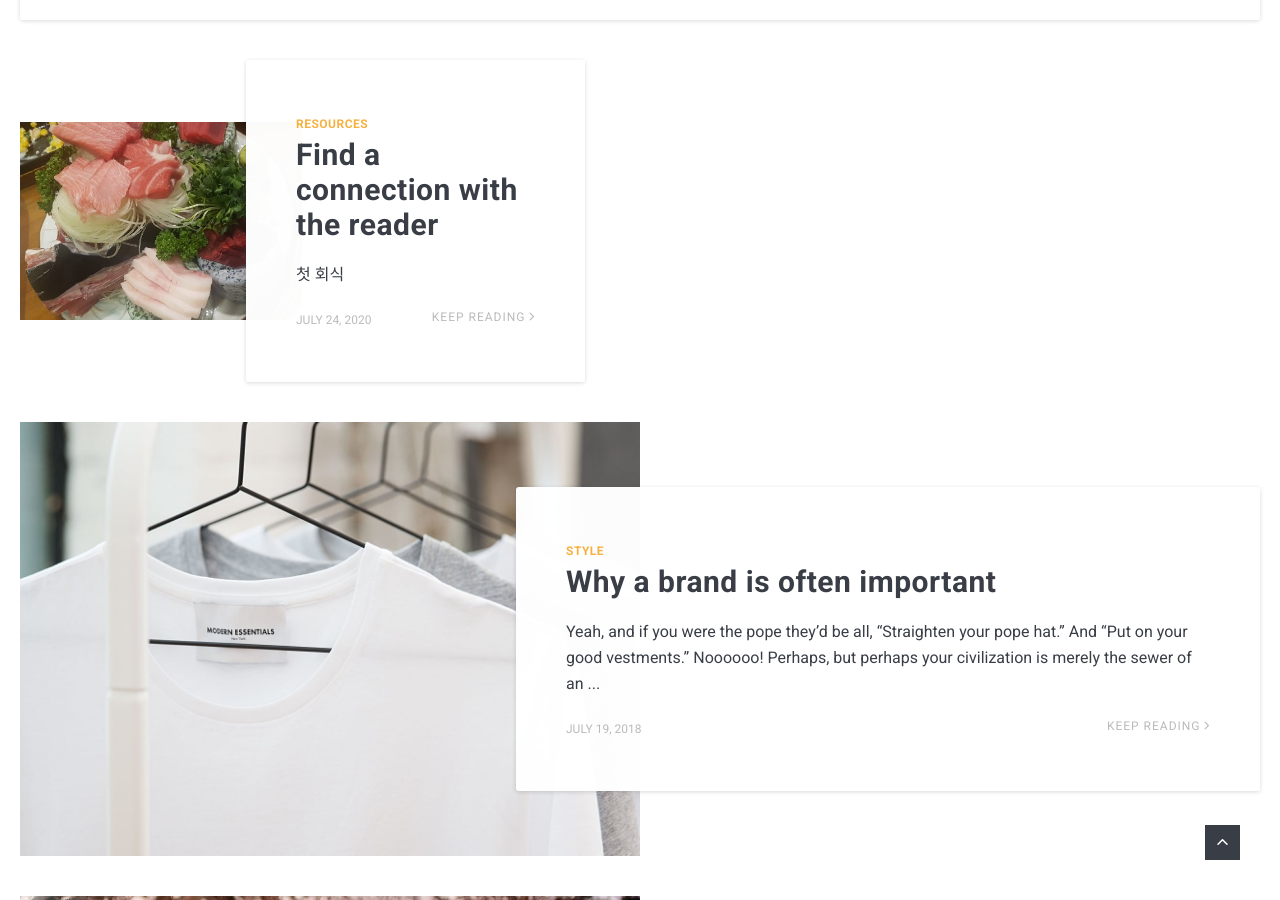
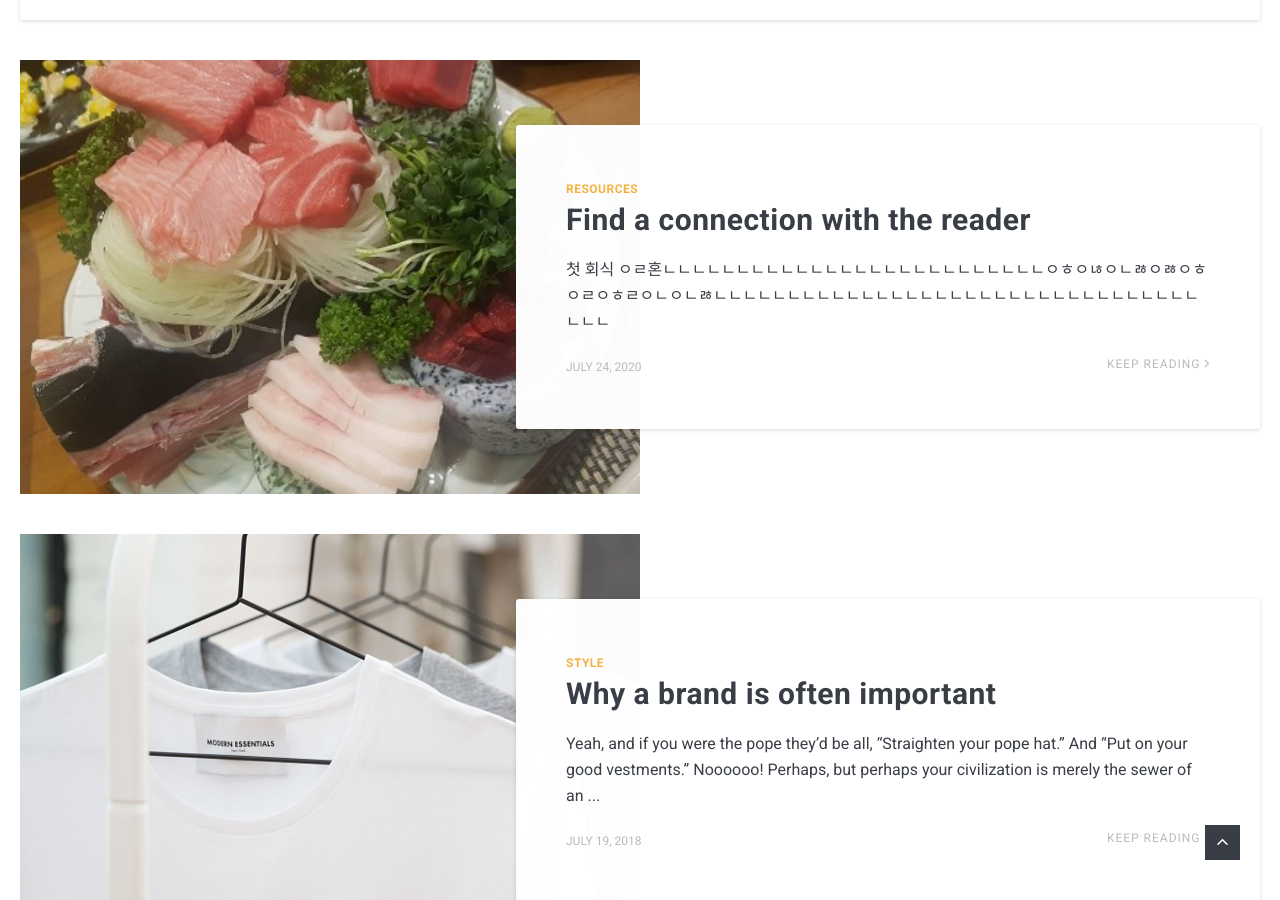
Before and after one commit to icelab-2020/HeeJaeMon123.github.io, a Jekyll site: the page built from index.html, in a window 1280 px wide and 900 px high, scrolled down 1093 px. Built offline with Jekyll 4.4.1, drawn with Linux system fonts in a browser that asks for light colours; nearby versions of some CDN libraries; the list of posts is cut into pages by our own code.

Commit message:
Update 2018-07-23-find-a-connection-with-the-reader.markdown

```diff
--- a/_posts/2018-07-23-find-a-connection-with-the-reader.markdown
+++ b/_posts/2018-07-23-find-a-connection-with-the-reader.markdown
@@ -7,3 +7,4 @@
 ---
 
 첫 회식
+ㅇㄹ혼ㄴㄴㄴㄴㄴㄴㄴㄴㄴㄴㄴㄴㄴㄴㄴㄴㄴㄴㄴㄴㄴㄴㄴㄴㄴㄴㅇㅎㅇㄶㅇㄴㅀㅇㅀㅇㅎㅇㄹㅇㅎㄹㅇㄴㅇㄴㅀㄴㄴㄴㄴㄴㄴㄴㄴㄴㄴㄴㄴㄴㄴㄴㄴㄴㄴㄴㄴㄴㄴㄴㄴㄴㄴㄴㄴㄴㄴㄴㄴㄴㄴㄴㄴ
```
